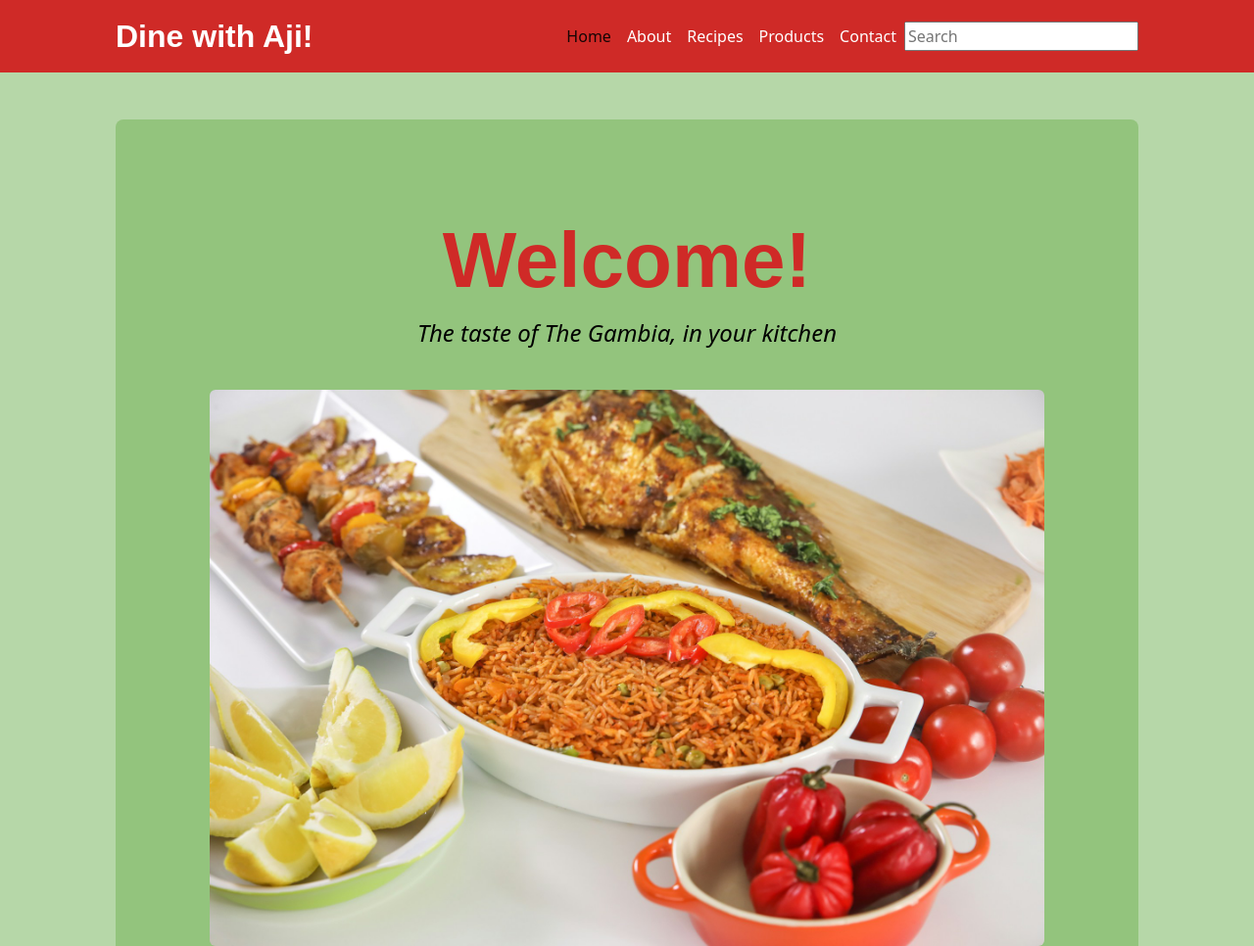
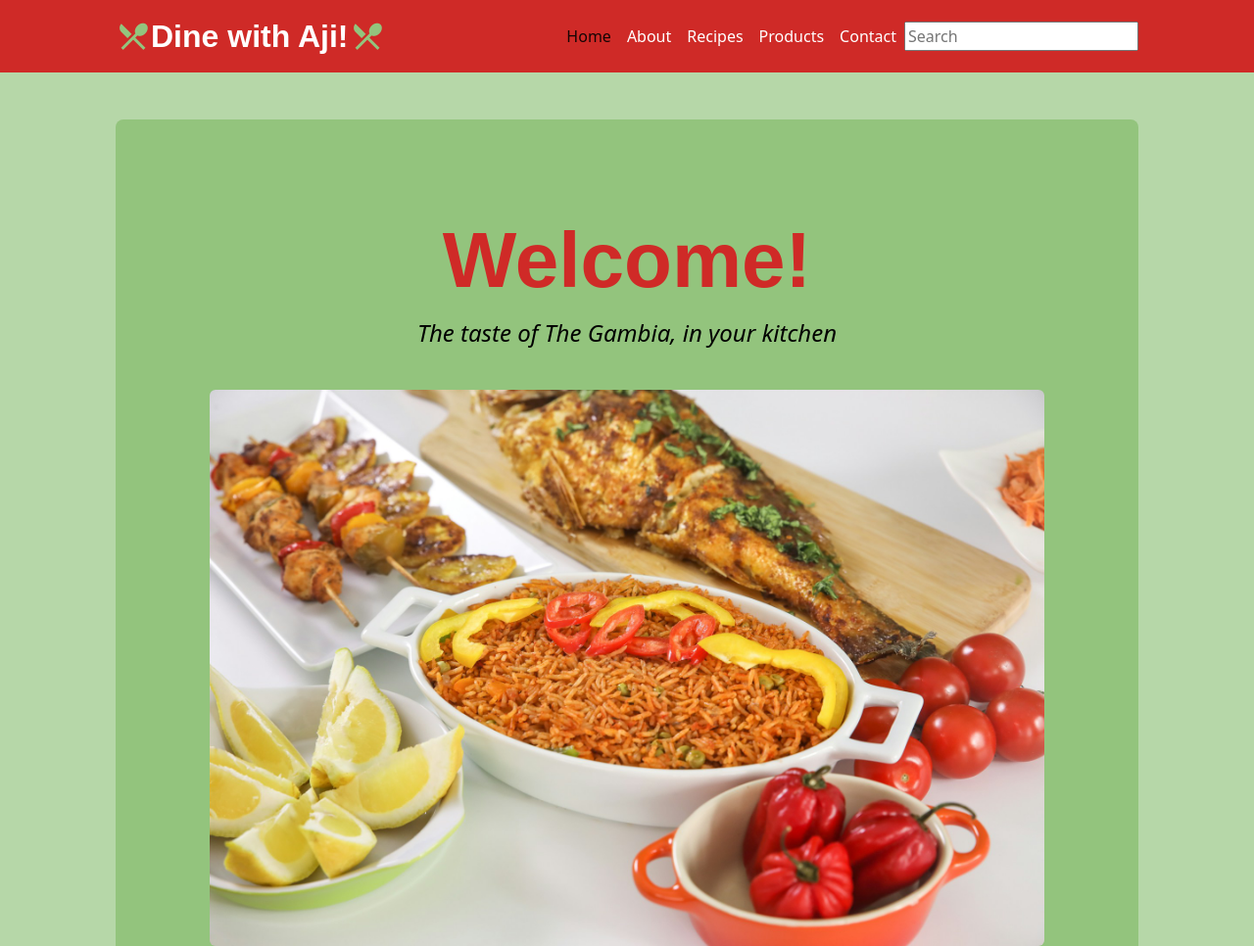
Before and after one commit to GoldenSphinx/dine-with-A, a plain HTML site: page index.html in a window 1280 px wide. Shown: the top 966 px of the page at 98% size. Drawn offline with nearby package versions, Linux system fonts and the light colour scheme; a web font is replaced by a local one.

Commit message:
Add files via upload

```diff
--- a/index.html
+++ b/index.html
@@ -14,6 +14,11 @@
     <!-- Bootstrap icons-->
     <link
       href="https://cdn.jsdelivr.net/npm/bootstrap-icons@1.4.1/font/bootstrap-icons.css"
+      rel="stylesheet"
+    />
+    <!-- Google icons-->
+    <link
+      href="https://fonts.googleapis.com/icon?family=Material+Icons"
       rel="stylesheet"
     />
     <script
@@ -39,7 +44,13 @@
       style="background-color: #cf2a27"
     >
       <div class="container px-lg-5">
+        <i class="material-icons" style="font-size: 36px; color: #93c47d"
+          >restaurant_menu</i
+        >
         <a class="navbar-brand" href="#!"><strong>Dine with Aji!</strong></a>
+        <i class="material-icons" style="font-size: 36px; color: #93c47d"
+          >restaurant_menu</i
+        >
         <button
           class="navbar-toggler"
           type="button"
```
